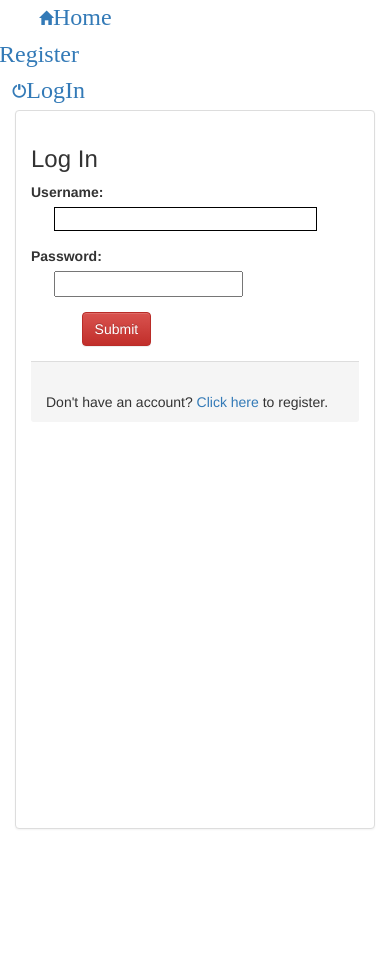
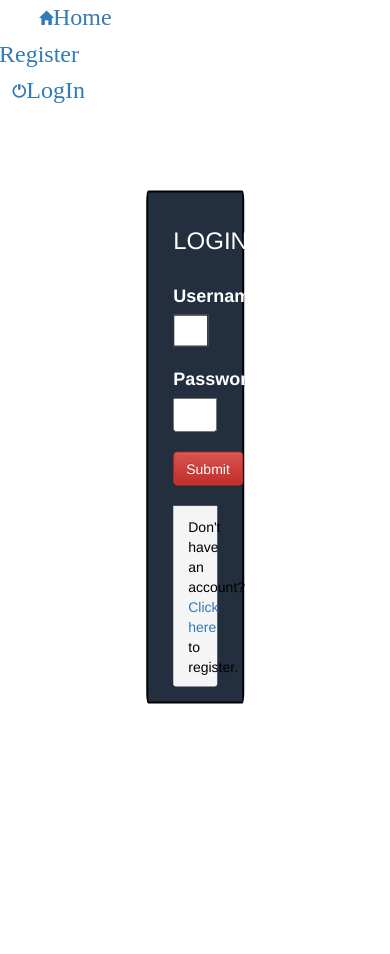
Before and after one commit to Shreya4496/TCS-Internship, a Django app: template TCSProj/ChatBox/templates/chat/login.html in a window 390 px wide. Before the commit the page ends 829 px from the top, so only its background shows below. Run offline with Django 3.2, Linux system fonts and the light colour scheme; the template is opened without the code that fills it, so the values that code supplies are empty; some libraries are stand-ins or nearby versions.

Commit message:
Login/registration UI changed

```diff
--- /dev/null
+++ b/TCSProj/ChatBox/static/chat/login.css
@@ -0,0 +1,32 @@
+html,* {
+  margin: 0;
+  padding: 0;
+  box-sizing: border-box;
+}
+ body {
+  width: 100%;
+  height: 100%;
+}
+#outer {
+  position: relative;
+  width: 100%;
+  height: 100%;
+}
+#container {
+	border: 2px solid black;
+  padding: 15px 25px;
+  width: 100%;
+  max-width: 25%;
+  position: absolute;
+  transform: translate(-50%, -50%);
+  left: 50%;
+  top: 40%;
+  background-color: #232f3e;
+  color: white;
+  border-radius: 2%;
+}
+input{
+	padding: 5px 2px;
+	width: 70%;
+  color: black;
+}
--- a/TCSProj/ChatBox/templates/chat/home.html
+++ b/TCSProj/ChatBox/templates/chat/home.html
@@ -8,17 +8,10 @@
     <link rel="stylesheet" href="http://maxcdn.bootstrapcdn.com/bootstrap/3.3.5/css/bootstrap.min.css">
     <link rel="stylesheet" href="{% static 'chat.css' %}">
 
-    <!-- jQuery library -->
-
-    <!-- Latest compiled JavaScript -->
     <link rel="stylesheet" href="//maxcdn.bootstrapcdn.com/bootstrap/3.3.6/css/bootstrap.min.css">
 <link rel="stylesheet" href="//maxcdn.bootstrapcdn.com/bootstrap/3.2.0/css/bootstrap-theme.min.css">
   <script src="https://ajax.googleapis.com/ajax/libs/jquery/1.12.0/jquery.min.js"></script>
 <script src="http://maxcdn.bootstrapcdn.com/bootstrap/3.3.6/js/bootstrap.min.js"></script>
-
-
-
-
 <style>
 input[type=text] {
     width: 80%;
@@ -27,39 +20,35 @@ input[type=text] {
 }
 </style>
 
-
-
-
-
-
 </head>
 
 <body>
 
 
- &nbsp; &nbsp; &nbsp; &nbsp; &nbsp;<a href="{% url 'home' %}" class="home_button">
-        <span class="glyphicon glyphicon-home" data-toggle="tooltip" data-placement="bottom" title="Home"><font size="5" >Home</font></span>
+ &nbsp; &nbsp; &nbsp; &nbsp; &nbsp;<a href="{% url 'home' %}" >
+        <span class="glyphicon glyphicon-home" data-toggle="tooltip" data-placement="tooltip" title="Home"><font size="5" >Home</font></span>
     </a>
 
 
 {%if not user.is_authenticated %}
 
 <li  class="nav navbar-nav navbar-right">
-<a href = "{% url 'register' %}">
-<span class="glyphicon glyphicon-off" aria-hidden="true" ><font size="5" >Register</font></span>&nbsp;
+
+<a href = "{% url 'register' %}"><span class="glyphicon glyphicon-off" data-toggle="tooltip" data-placement="bottom" ><font size="5" >Register</font></span></a>&nbsp;
 &nbsp;&nbsp;&nbsp;
-</a>
+
 </li>
 
 <li  class="nav navbar-nav navbar-right">
-<a href = "{% url 'login' %}">&nbsp;&nbsp;&nbsp;&nbsp;&nbsp;&nbsp;
-<span class="glyphicon glyphicon-off" aria-hidden="true"><font size="5" >LogIn</font></span>&nbsp;
+&nbsp;&nbsp;&nbsp;&nbsp;&nbsp;&nbsp;
+<a href = "{% url 'login' %}"><span class="glyphicon glyphicon-off" data-toggle="tooltip" data-placement="bottom" ><font size="5" >LogIn</font></span></a>&nbsp;
 &nbsp;&nbsp;&nbsp;
-</a>
+
 </li>
 
 {% block login %}
 {%endblock%}
+
 
 {%block Register%}
 {%endblock%}
@@ -77,11 +66,10 @@ input[type=text] {
 
 {%if user.is_authenticated%}
 <li  class="nav navbar-nav navbar-right">
-<a href = "{% url 'logout' %}">
-<span class="glyphicon glyphicon-off" aria-hidden="true"><font size="5" >Logout</font></span>&nbsp;
-&nbsp;&nbsp;&nbsp;
-</a>
+<a href = "{% url 'logout' %}"><span class="glyphicon glyphicon-off" ata-toggle="tooltip" data-placement="bottom"><font size="5" >Logout</font></span>&nbsp;
+&nbsp;&nbsp;&nbsp;</a>
 </li>
+
 
 
  <div class="container">
@@ -121,12 +109,6 @@ input[type=text] {
 {% endfor %}
 
 {%endif%}
-
-
-
-
-
-
 
             {%comment%}
                 {% for obj in chat %}
--- a/TCSProj/ChatBox/templates/chat/login.html
+++ b/TCSProj/ChatBox/templates/chat/login.html
@@ -1,52 +1,49 @@
 {% extends 'chat/home.html' %}
+{%load staticfiles %}
+
 {% block title %}Log In{% endblock %}
 {% block login %}
-<div class="container-fluid">
 
-<div class="row">
-<div class="col-sm-12 col-md-6">
-<div class="panel panel-default">
-<div class="panel-body">
-<h3>Log In</h3>
-{%comment aa%}  {%endcomment%}
+
+<head>
+    <meta charset="utf-8" >
+    <title>Register</title>
+
+
+  <link rel="stylesheet" type="text/css" href ="{% static 'chat/login.css'%}" />
+    <style type="text/css">
+    	input{
+			width: 100%;
+    	}
+        label{
+            font-size: 18px;
+        }
+    </style>
+</head>
+
+<body>
 {% if error_message %}
 <p><strong>{{ error_message }}</strong></p>
 {% endif %}
-
-
-<form class="form-horizontal" role="form" action="{% url 'login'%}" method="post" enctype="multipart/form-data">
-
-{% csrf_token %}
-<div class="form-group">
-<label class="control-label col-sm-2" for="id_username">
-Username:
-</label>
-<div class="col-sm-10">
-&nbsp;&nbsp;&nbsp;&nbsp;&nbsp;&nbsp;<input id="id_username" maxlength="30" name="username" type="text">
+<div id="outer">
+<div id="container">
+	<center><h3>LOGIN</h3></center>
+	<br>
+	<form class="form-horizontal" role="form" action="{% url 'login'%}" method="post" enctype="multipart/form-data">
+		{% csrf_token %}
+			<label for="id_username">Username:</label>
+			<input id="id_username" maxlength="30" name="username" type="text" />
+			<br><br>
+			<label for="id_password">Password:</label>
+			<input id="id_password" maxlength="30" name="password" type="password" />
+			<br><br>
+			<center><button type="submit" class="btn btn-danger" align="center">Submit</button></center>
+	</form>
+	<br>
+	<div class="panel-footer" style="color: black">
+		Don't have an account? <a href="{% url 'register' %}">Click here</a> to register.
+	</div>
 </div>
 </div>
-<div class="form-group">
-<label class="control-label col-sm-2" for="id_password">Password:
-</label>
-<div class="col-sm-10">
-&nbsp;&nbsp;&nbsp;&nbsp;&nbsp; <input id="id_password" maxlength="30" name="password" type="password">
-</div>
-</div>
-<div class="form-group">
-<div class="col-sm-offset-2 col-sm-10">&nbsp;&nbsp;&nbsp;&nbsp;&nbsp;&nbsp;&nbsp;&nbsp;&nbsp;&nbsp;&nbsp;&nbsp;
-<button type="submit" class="btn btn-danger" align="center">Submit</button>
-</div>
-</div>
-</form>
-
-<div class="panel-footer">
-<br>Don't have an account? <a href="{% url 'register' %}">Click here</a> to register.
-</div>
-</div>
-</div>
-</div>
-</div>
-
-</div>
-
+</body>
 {% endblock %}
```
Also changed, not shown: TCSProj/ChatBox/templates/chat/registration_form.html (+38 -20 lines), TCSProj/db.sqlite3.
